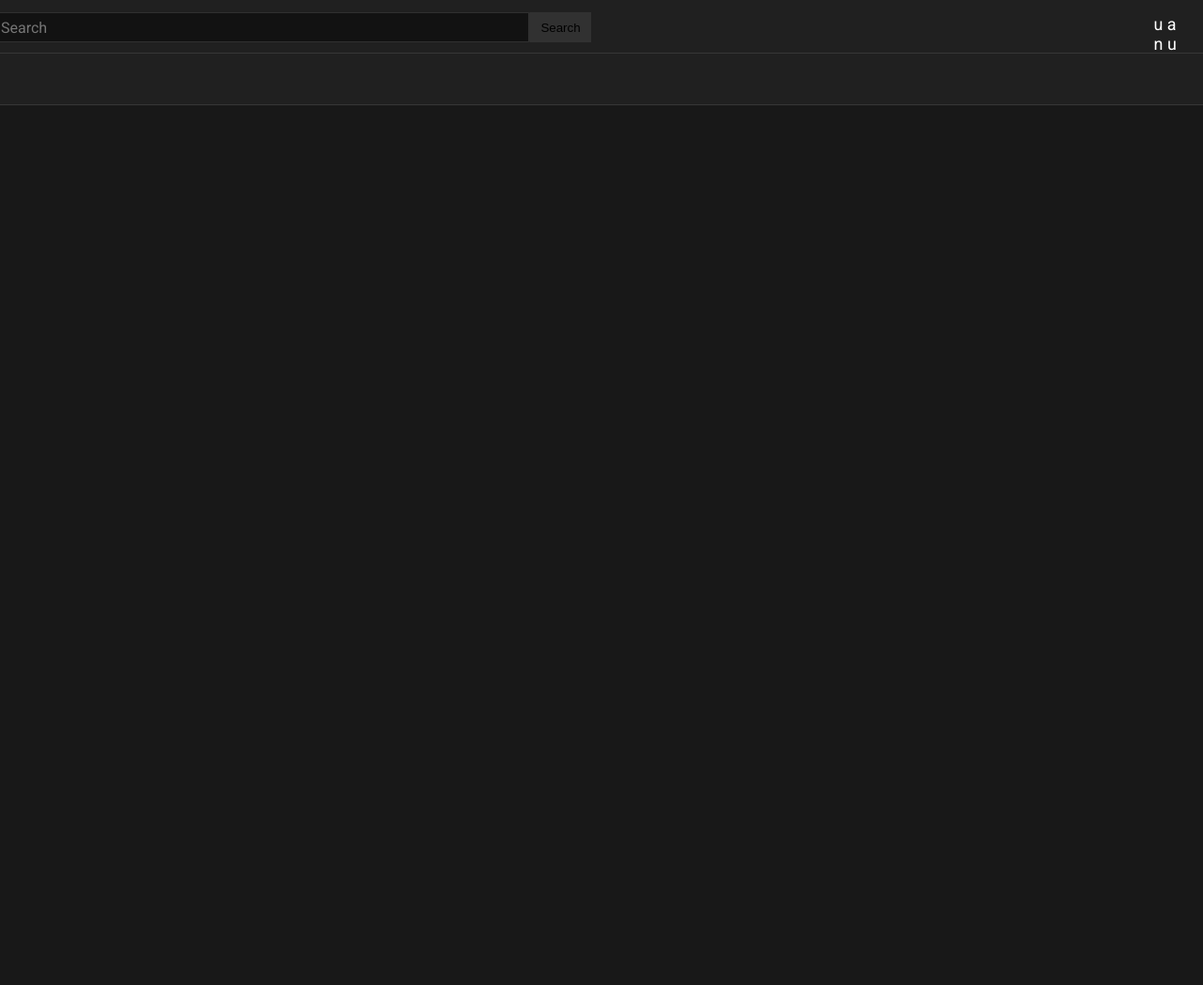
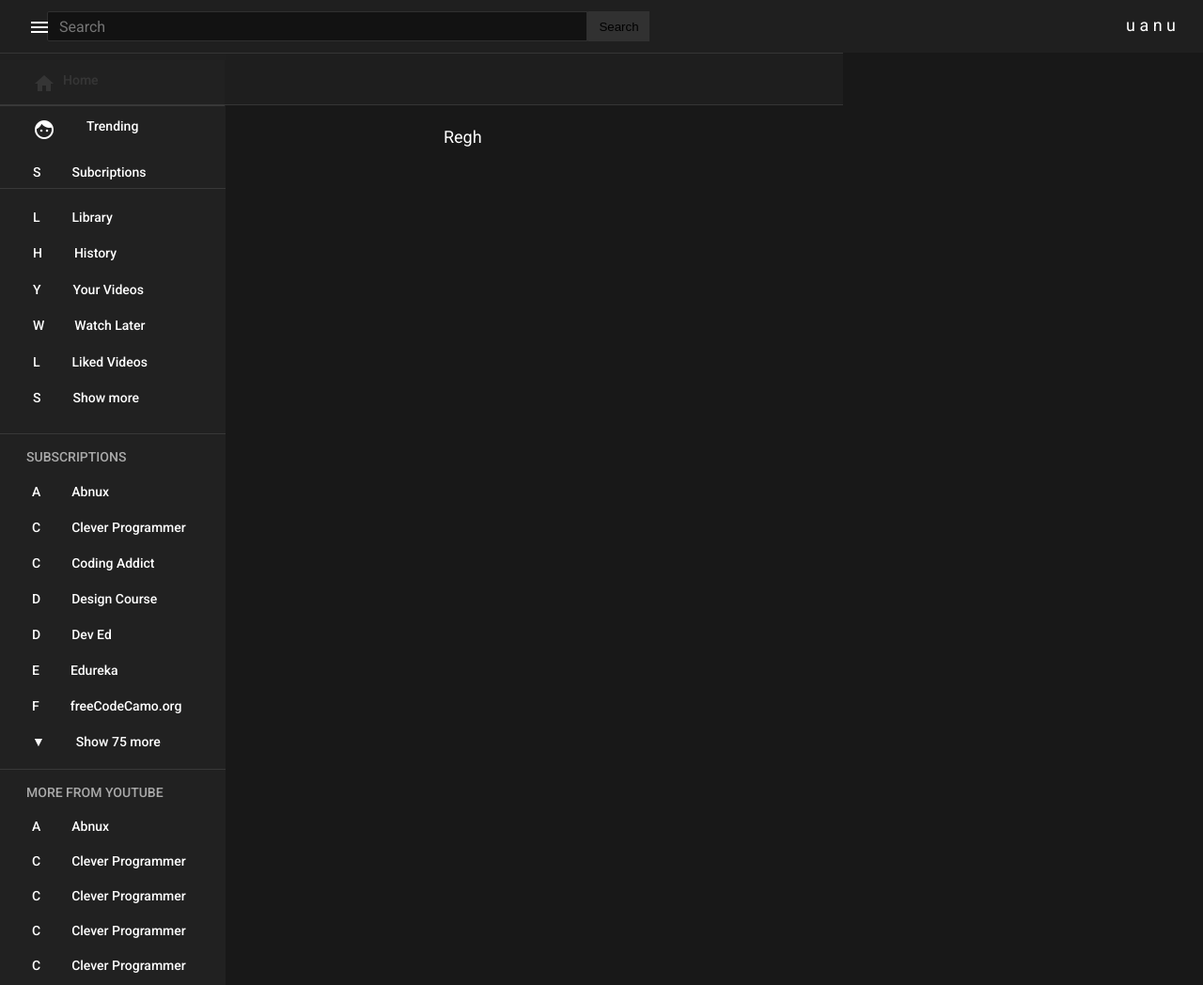
Before and after one commit to reghuramk/youtube_clone, a plain HTML site: page Youtube Clone/index.html in a window 1280 px wide. Shown: the top 1048 px of the page at 94% size. Drawn offline with Linux system fonts and the light colour scheme.

Commit message:
video_tiles_had_to_done_23:16_21_08

```diff
--- a/Youtube Clone/css/style.css
+++ b/Youtube Clone/css/style.css
@@ -18,27 +18,35 @@ i{
     font-style: normal;
 }
 
-.header{
+.sticky-header{
     /* align-items: center; */
-    display: flex;
     height: 56px;
     padding: 15px 16px;
-    background-color: #202020;
-
+    position: fixed;
+    top: 0;
+    background-color:  rgba(32, 32, 32, 0.9);
+    width:100%;
+    z-index: 99;
 }
-
-
 
 .header_left{
     width: 184px;
     height: 40px;
 }
 
+.header_left i{
+
+
+    padding-top: 2px;
+    margin-left: 2px;
+
+}
+
+
 .ytlogo{
 
-    position: absolute !important;
-    top: -8px !important;
-    left: 62px;
+    margin-top: -20px;
+    margin-left: 49px;
     width: 110px !important;
     height: 69px !important;
 
@@ -49,75 +57,70 @@ i{
 }
 
 
-.header_left p{
-    float: left;
-    position: absolute;
-    top: -1px;
-    left: 27px;
-}
-
 
 .head_centre  {
 
-    justify-content: space-between;
-    display: flex;
+
+
     margin: auto 583px auto auto;
     width: 728px;
     height: 32px;
 
 }
 
+.header_left .material-icons{
+    position: absolute;
+    margin-top: 2px;
+    left: 30px;
+}
 
 
 .mytext{
 
-    margin:auto;
-    position: absolute;
-    top:13px;
-    right: 716px;
+    display: flex;
     font-family: 'Roboto','Noto',sans-serif;
-    width:575px;
+    width: 575px;
     height: 32px;
-    background-color : #121212;
+    background-color: #121212;
     border: 1px solid #303030;
     border-radius: 2px 0 0 2px;
     font-size: 16px;
     padding: 2px 12px;
-    margin-left: 70px;
+    margin-left: 35px;
+    margin-top: -43px;
+
 
 }
 
 .mytext_1
 {
-    justify-content: space-between;
-    margin:auto;
-    position: absolute;
-    top: -1px;
-    left: -68px;
+
     font-family: 'Roboto','Noto',sans-serif;
-    width:575px;
+    width: 575px;
     height: 32px;
-    background-color : #121212;
+    background-color: #121212;
     border: none;
     border: 1px solid #303030;
     border-radius: 2px 0 0 2px;
     font-size: 16px;
     padding: 2px 12px;
-    margin-left: 66px;
+    margin-left: -14px;
+    margin-top: -3px;
+    margin-right: -13px;
     caret-color: rgb(255, 255, 255);
 }
 
 
 
 button{
-    position: absolute;
-    top:13px;
-    right: 670px;
+
+    margin-top: -32px;
+    margin-left: 610px;
     width: 65px;
     height: 32px;
     background-color: #313131;
     border: none;
-    right: 651px
+
 }
 
 /* form{
@@ -125,16 +128,19 @@ button{
 } */
 
 
-.head_right{
-    width:225px ;
+.header_right{
+    float: right;
+    width: 225px;
     height: 40px;
+    margin-right: -159px;
+    margin-top: -28px;
 }
 
 
 .mainbody{
     height:1246px;
     width: 1903px;
-    background-color: #dd9797;
+    overflow: hidden;
 
 }
 
@@ -143,6 +149,15 @@ button{
     height:1246px;
     width: 240px;
     background-color: #212121;
+    margin-top: 52px;
+    position: fixed;
+    z-index: 1;
+    top: 0;
+    left: 0;
+    bottom: 0;
+    /* overflow-x: hidden; */
+    /* overflow-y: scroll; */
+
 }
 
 .videos{
@@ -161,6 +176,13 @@ button{
     border-bottom: 1px solid rgb(255 255 255 / 0.1);
     background-color: #202020;
     cursor: pointer;
+    position: fixed;
+    top: 0;
+    background-color:  rgba(32, 32, 32, 0.9);
+    width:100%;
+    z-index: 99;
+    margin-top: 56px;
+
 }
 
 .side_container{
@@ -174,6 +196,7 @@ button{
 }
 
 .main_section1{
+
     width:  240px;
     height: 410px;
     padding: 12px 0px;
@@ -207,11 +230,11 @@ button{
     padding: 12.5px 25px;
     cursor: pointer;
     padding-right: 24px;
-    padding-left: 38px;
+    padding-left: 36px;
     font-weight: 500;
     font-size: 14px;
     font-family: Roboto, Noto, sans-serif;
-    margin-left: 0px;
+    margin-left: -1px;
 
 }
 
@@ -235,12 +258,12 @@ button{
     display: flex;
     padding: 12.5px 25px;
     cursor: pointer;
-    padding-right: 24px;
-    padding-left: 38px;
+    padding-right: 25px;
+    padding-left: 36px;
     font-weight: 500;
     font-size: 14px;
     font-family: Roboto, Noto, sans-serif;
-    margin-left: 0px;
+    margin-left: -1px;
 
 }
 
@@ -277,7 +300,9 @@ button{
     position: absolute;
     top: 200px;
     border-top: 1px solid rgb(255 255 255 / 0.1);
-    padding: 13.5px;
+    padding-top: 11.5px;
+    padding-left: 15px;
+    margin-top: -52px;
 }
 
 .section_2 .categories_li_1{
@@ -289,12 +314,12 @@ button{
     cursor: pointer;
     padding-top: 10px;
     padding-right: 24px;
-    padding-left: 38px;
+    padding-left: 35px;
     font-weight: 500;
     font-size: 14px;
     font-family: Roboto, Noto, sans-serif;
     margin-top: 100 px;
-    margin-left: -14px;
+    margin-left: -15px;
 
 }
 
@@ -431,3 +456,26 @@ button{
     border-top: 1px solid rgb(255 255 255 / 0.1);
 
 }
+
+
+
+
+.vid_contents{
+    height: 1000px;
+    width: 1504px;
+    margin-top: 79px;
+    /* margin-right: 50px; */
+    margin-left: 86px;
+
+}
+
+.vid_contents .video_tile{
+    display: inline-flex;
+    justify-content: flex-start;
+    height: 302px;
+    width: 360px;
+    margin-right: 8px;
+    margin-left: 8px;
+    margin-bottom: 40px;
+    cursor: pointer;
+}
--- a/Youtube Clone/index.html
+++ b/Youtube Clone/index.html
@@ -4,13 +4,16 @@
             YouTube
         </title>
         <link rel="stylesheet" href="css/style.css">
+        <link href="https://fonts.googleapis.com/icon?family=Material+Icons"
+      rel="stylesheet">
     </head>
          <body>
 
-             <div class="header">
+             <div class="sticky-header">
                 <div class="header_left">
-
-                        <p>M</p>
+                    <span class="material-icons">
+                        menu
+                    </span>
                         <img class="ytlogo" src="img/YT Logo.png" alt="YouTube">
 
                 </div>
@@ -43,6 +46,8 @@
 
             </div>
 
+
+
             <div class="mainbody">
                 <div class="categories">
 
@@ -52,14 +57,16 @@
 
                             <span class="categories_li_1a">
 
-                                     <i class="icon"> H </i>   <span class="list1"> Home  </span>
+                                <span class="material-icons">
+                                    home
+                                    </span>   <span class="list1"> Home  </span>
 
                             </span>
 
 
                             <span class="categories_li_1">
 
-                                <i class="icon"> T </i>   <span class="list2"> Trending  </span>
+                                <i class="material-icons md-light md-inactive">face</i>   <span class="list2"> Trending  </span>
 
                             </span>
 
@@ -235,6 +242,36 @@
 
                             </span>
 
+                            <span class="categories_li_1">
+
+                                <i class="icon">
+                                    C
+                                </i>
+
+                                <span class="list"> Clever Programmer  </span>
+
+                            </span>
+
+                            <span class="categories_li_1">
+
+                                <i class="icon">
+                                    C
+                                </i>
+
+                                <span class="list"> Clever Programmer  </span>
+
+                            </span>
+
+                            <span class="categories_li_1">
+
+                                <i class="icon">
+                                    C
+                                </i>
+
+                                <span class="list"> Clever Programmer  </span>
+
+                            </span>
+
                       </div>
 
                     </div>
@@ -261,9 +298,35 @@
 
                     </div>
 
-                    <div class="contents">
+                    <div class="vid_contents">
+
+                        <div class="list_of_vid_contents">
+
+                            <div class="video_tile">
+                                Regh
+                            </div>
+
+                            <div class="video_tile">
+                                Regh
+                            </div>
+
+                            <div class="video_tile">
+                                Regh
+                            </div>
+
+                            <div class="video_tile">
+                                Regh
+                            </div>
+
+                            <div class="video_tile">
+                                Regh
+                            </div>
 
 
+
+
+
+                        </div>
 
 
 
```
